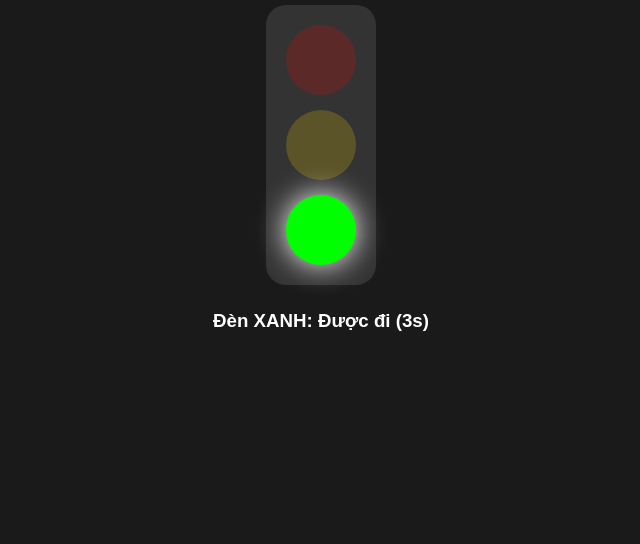
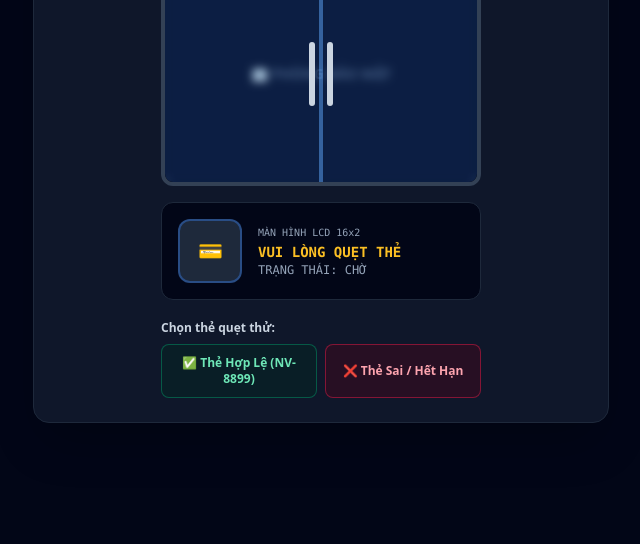
Before and after one commit to tranthanhnha18999htp-commits/Cua_tu_dong_cho_chu, a plain HTML site: page index.html in a window 1280 px wide. Shown: the part 256-800 px from the top of the page, without its empty margins (319-959 px from the left). Drawn offline with nearby package versions, Linux system fonts and the light colour scheme.

Commit message:
Update HTML for RFID Door Simulation

```diff
--- a/index.html
+++ b/index.html
@@ -2,35 +2,102 @@
 <html lang="vi">
 <head>
   <meta charset="UTF-8">
-  <title>Mô phỏng Đèn Giao Thông</title>
+  <meta name="viewport" content="width=device-width, initial-scale=1.0">
+  <title>Mô phỏng Cửa Tự Động RFID</title>
+  <script src="https://cdn.tailwindcss.com/3.4.17"></script>
   <style>
-    body { background: #1a1a1a; color: white; display: flex; flex-direction: column; align-items: center; justify-content: center; height: 100vh; font-family: sans-serif; margin: 0; }
-    .box { background: #333; padding: 20px; border-radius: 20px; display: flex; flex-direction: column; gap: 15px; }
-    .light { width: 70px; height: 70px; border-radius: 50%; opacity: 0.2; }
-    .red { background: red; }
-    .yellow { background: gold; }
-    .green { background: #00ff00; }
-    .active { opacity: 1; box-shadow: 0 0 30px currentColor; }
+    .door-left, .door-right { transition: transform 0.8s cubic-bezier(0.4, 0, 0.2, 1); }
+    .door-open .door-left { transform: translateX(-90%); }
+    .door-open .door-right { transform: translateX(90%); }
+    .scanner-green { box-shadow: 0 0 20px #22c55e; }
+    .scanner-red { box-shadow: 0 0 20px #ef4444; }
   </style>
 </head>
-<body>
-  <h2>Mô phỏng Đèn Giao Thông</h2>
-  <div class="box">
-    <div id="r" class="light red active"></div>
-    <div id="y" class="light yellow"></div>
-    <div id="g" class="light green"></div>
+<body class="bg-slate-950 text-slate-100 min-h-screen flex flex-col items-center justify-center p-4">
+
+  <div class="max-w-xl w-full bg-slate-900 border border-slate-800 rounded-2xl p-6 shadow-2xl flex flex-col items-center">
+    <h1 class="text-xl font-bold text-white mb-1 flex items-center gap-2">
+      🚪 CỬA TỰ ĐỘNG THẺ TỪ RFID
+    </h1>
+    <p class="text-xs text-slate-400 mb-6">Bấm nút quẹt thẻ bên dưới để thử nghiệm đóng/mở cửa</p>
+
+    <!-- Cánh cửa trượt tự động -->
+    <div id="doorBox" class="relative w-80 h-56 bg-slate-950 border-4 border-slate-700 rounded-xl overflow-hidden flex justify-between shadow-inner">
+      <div class="absolute inset-0 flex items-center justify-center text-slate-600 font-bold text-sm">
+        🏢 PHÒNG BẢO MẬT
+      </div>
+      <!-- Cánh trái -->
+      <div class="door-left w-1/2 h-full bg-blue-500/20 border-r-2 border-blue-400/50 backdrop-blur-sm z-10 flex items-center justify-end pr-1">
+        <div class="w-1.5 h-16 bg-slate-300 rounded"></div>
+      </div>
+      <!-- Cánh phải -->
+      <div class="door-right w-1/2 h-full bg-blue-500/20 border-l-2 border-blue-400/50 backdrop-blur-sm z-10 flex items-center justify-start pl-1">
+        <div class="w-1.5 h-16 bg-slate-300 rounded"></div>
+      </div>
+    </div>
+
+    <!-- Màn hình hiển thị LCD & Đầu đọc thẻ -->
+    <div class="w-80 mt-4 bg-slate-950 border border-slate-800 rounded-xl p-4 flex items-center gap-4">
+      <div id="scanner" class="w-16 h-16 rounded-xl bg-slate-800 border-2 border-blue-500/40 flex flex-col items-center justify-center text-xl">
+        💳
+      </div>
+      <div class="flex-1">
+        <div class="text-[10px] text-slate-400 font-mono">MÀN HÌNH LCD 16x2</div>
+        <div id="lcdText" class="text-sm font-bold font-mono text-amber-400 mt-0.5">VUI LÒNG QUẸT THẺ</div>
+        <div id="subText" class="text-xs text-slate-400 font-mono">TRẠNG THÁI: CHỜ</div>
+      </div>
+    </div>
+
+    <!-- Các thẻ để quẹt thử -->
+    <div class="w-80 mt-5 space-y-2">
+      <div class="text-xs font-semibold text-slate-300">Chọn thẻ quẹt thử:</div>
+      <div class="grid grid-cols-2 gap-2">
+        <button onclick="swipe('NV-8899', 'Nguyễn Văn An', true)" class="p-2.5 rounded-lg bg-emerald-950/40 border border-emerald-600/50 hover:bg-emerald-900/60 text-emerald-300 text-xs font-bold transition-all">
+          ✅ Thẻ Hợp Lệ (NV-8899)
+        </button>
+        <button onclick="swipe('KH-0000', 'Người Lạ', false)" class="p-2.5 rounded-lg bg-rose-950/40 border border-rose-600/50 hover:bg-rose-900/60 text-rose-300 text-xs font-bold transition-all">
+          ❌ Thẻ Sai / Hết Hạn
+        </button>
+      </div>
+    </div>
   </div>
-  <h3 id="txt" style="margin-top: 25px;">Đèn ĐỎ: Dừng lại (3s)</h3>
 
   <script>
-    let step = 0;
-    setInterval(() => {
-      step = (step + 1) % 3;
-      document.getElementById('r').className = 'light red ' + (step === 0 ? 'active' : '');
-      document.getElementById('y').className = 'light yellow ' + (step === 1 ? 'active' : '');
-      document.getElementById('g').className = 'light green ' + (step === 2 ? 'active' : '');
-      document.getElementById('txt').innerText = step === 0 ? 'Đèn ĐỎ: Dừng lại (3s)' : (step === 1 ? 'Đèn VÀNG: Giảm tốc độ (2s)' : 'Đèn XANH: Được đi (3s)');
-    }, 2500);
+    let timer = null;
+    const door = document.getElementById('doorBox');
+    const lcd = document.getElementById('lcdText');
+    const sub = document.getElementById('subText');
+    const sc = document.getElementById('scanner');
+
+    function swipe(id, name, valid) {
+      if (timer) clearTimeout(timer);
+      if (valid) {
+        sc.className = "w-16 h-16 rounded-xl bg-slate-800 border-2 border-emerald-500 scanner-green flex items-center justify-center text-xl";
+        lcd.className = "text-sm font-bold font-mono text-emerald-400 mt-0.5";
+        lcd.innerText = "CHÀO: " + name;
+        sub.innerText = "CỬA ĐANG MỞ (3s)";
+        door.classList.add('door-open');
+
+        timer = setTimeout(() => {
+          door.classList.remove('door-open');
+          reset();
+        }, 3500);
+      } else {
+        sc.className = "w-16 h-16 rounded-xl bg-slate-800 border-2 border-rose-500 scanner-red flex items-center justify-center text-xl";
+        lcd.className = "text-sm font-bold font-mono text-rose-400 mt-0.5";
+        lcd.innerText = "THẺ KHÔNG HỢP LỆ!";
+        sub.innerText = "TỪ CHỐI TRUY CẬP";
+
+        timer = setTimeout(() => { reset(); }, 2000);
+      }
+    }
+
+    function reset() {
+      sc.className = "w-16 h-16 rounded-xl bg-slate-800 border-2 border-blue-500/40 flex items-center justify-center text-xl";
+      lcd.className = "text-sm font-bold font-mono text-amber-400 mt-0.5";
+      lcd.innerText = "VUI LÒNG QUẸT THẺ";
+      sub.innerText = "TRẠNG THÁI: CHỜ";
+    }
   </script>
 </body>
 </html>
```
